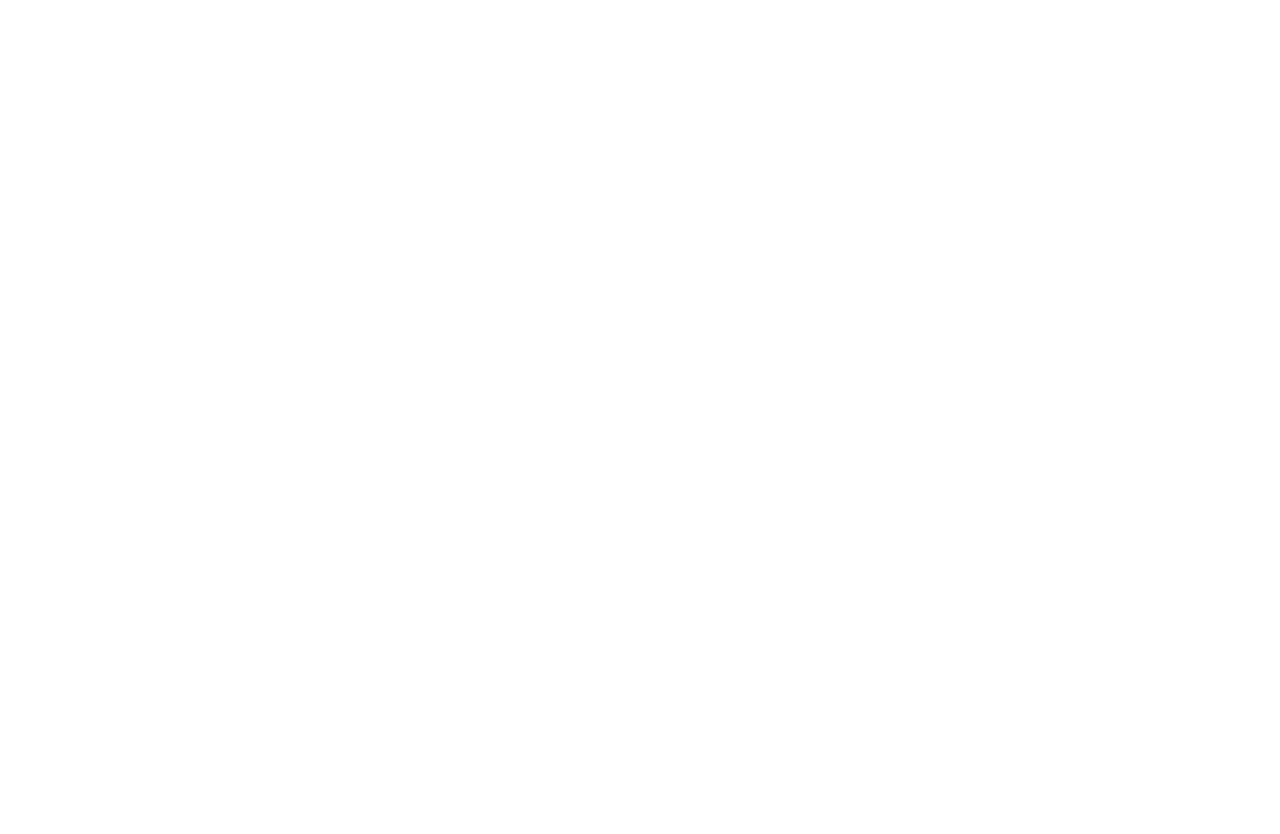
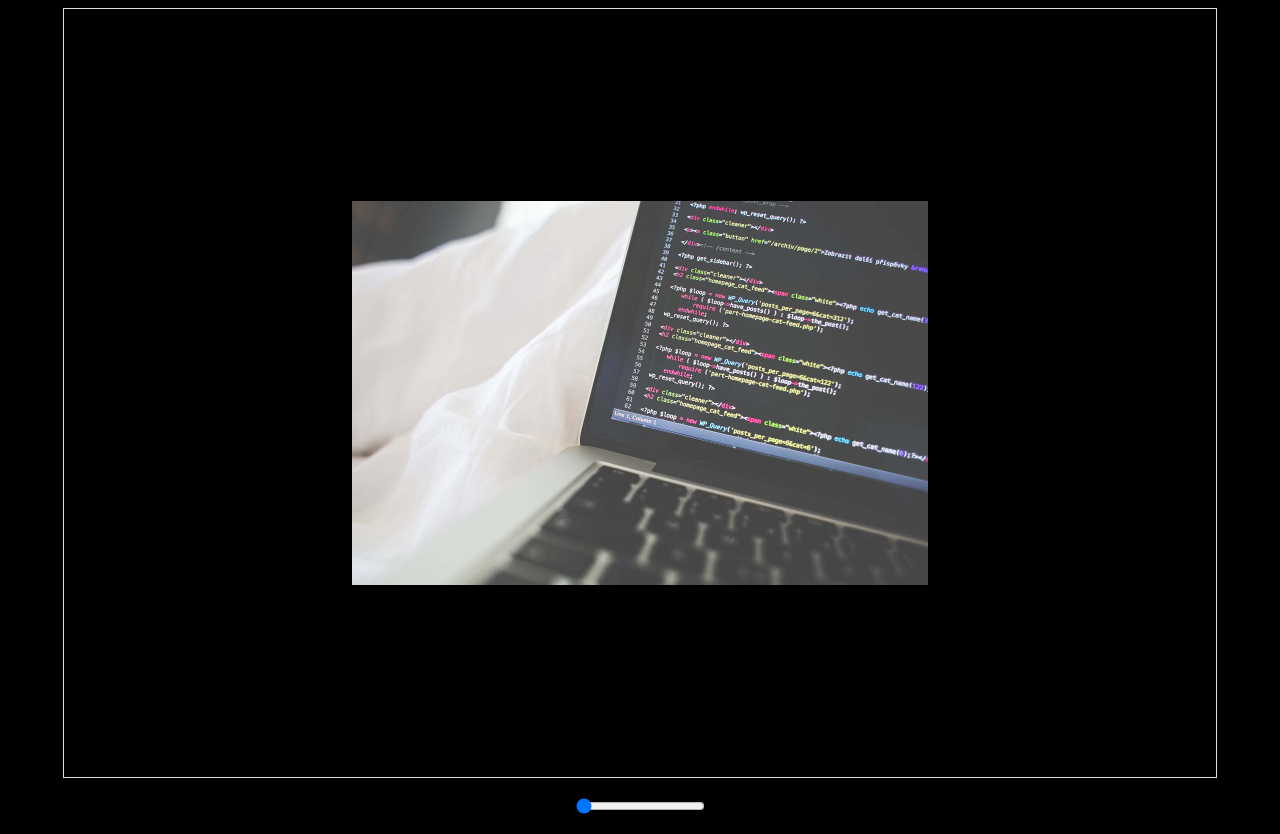
Before and after one commit to GGXXMM/fe-knowledge, a plain HTML site: page JS/Canvas动画/放大镜+添加水印.html in a window 1280 px wide. Before the commit the page ends 800 px from the top, so only its background shows below. Drawn offline with Linux system fonts and the light colour scheme.

Commit message:
canvas图片缩放

```diff
--- a/JS/Canvas动画/放大镜+添加水印.html
+++ b/JS/Canvas动画/放大镜+添加水印.html
@@ -5,7 +5,42 @@
   <meta name="viewport" content="width=device-width, initial-scale=1.0">
   <title>放大镜</title>
 </head>
-<body>
+<body style="background: black;">
+  <canvas id="canvas" width="1152" height="768" style="display:block;margin:0 auto;border: 1px solid #ddd;"></canvas>
+  <input type="range" min="0.5" max="3" value="0.5" step="0.01" id="scale-range" style="display:block;margin: 20px auto;">
+  <script>
+    var canvas = document.getElementById('canvas');
+    var slider = document.getElementById('scale-range');
+    var context = canvas.getContext('2d');
+    var image = new Image();
+    window.onload = function() {
+      canvas.width = 1152;
+      canvas.height = 768;
+      var scale = slider.value;
+      console.log('scale', scale)
+      image.src = './img.jpg';
+      image.onload = function() {
+        drawImageByScale(scale)
+      }
+      slider.onmousemove = function() {
+        scale = slider.value;
+        drawImageByScale(scale)
+      }
+    }
 
+    function drawImageByScale(scale) {
+      var imageWidth = scale * canvas.width;
+      var imageHeight = scale * canvas.height;
+      console.log(imageWidth, imageHeight)
+      var dx = canvas.width/2 - imageWidth/2;
+      var dy = canvas.height/2 - imageHeight/2;
+
+      context.clearRect(0,0, canvas.width, canvas.height);
+      // drawImage(img, dx, dy)
+      context.drawImage(image, dx, dy, imageWidth, imageHeight);
+      // drawImage(img, dx, dy, dw, dh)
+      // drawImage(img, sx, sy, sw, sh, dx, dy, dw, dh)
+    }
+  </script>
 </body>
 </html>
```
Also changed, not shown: JS/Canvas动画/img.jpg (added).
